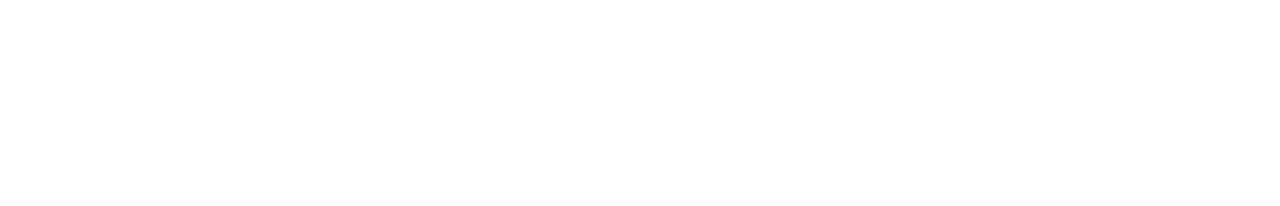
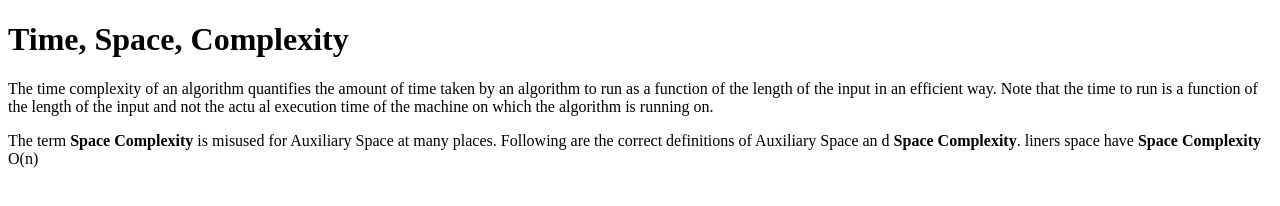
Before and after one commit to acciojob/time-and-space-complexity-Vishnutyagi, a website: page main.html in a window 1280 px wide. Drawn offline with Linux system fonts and the light colour scheme.

Commit message:
created a submission

```diff
--- a/main.html
+++ b/main.html
@@ -7,7 +7,16 @@
 </head>
 
 <body>
-	<!-- the entire body must be written by student -->
+	<h1>Time, Space, Complexity</h1>
+	<p>The time complexity of an algorithm quantifies the amount
+		of time taken by an algorithm to run as a function of
+		the length of the input in an efficient way. Note that the time to run is a
+		function of the length of the input and not the actu
+		al execution time of the machine on which the
+		algorithm is running on. </p>
+	<p>The term <b>Space Complexity</b> is misused for Auxiliary Space at many places.
+		Following are the correct definitions of Auxiliary Space an
+		d <b>Space Complexity</b>. liners space have <b>Space Complexity</b> O(n)</p>
     <script type="text/javascript" src="./script.js">
 </script>
 
```
